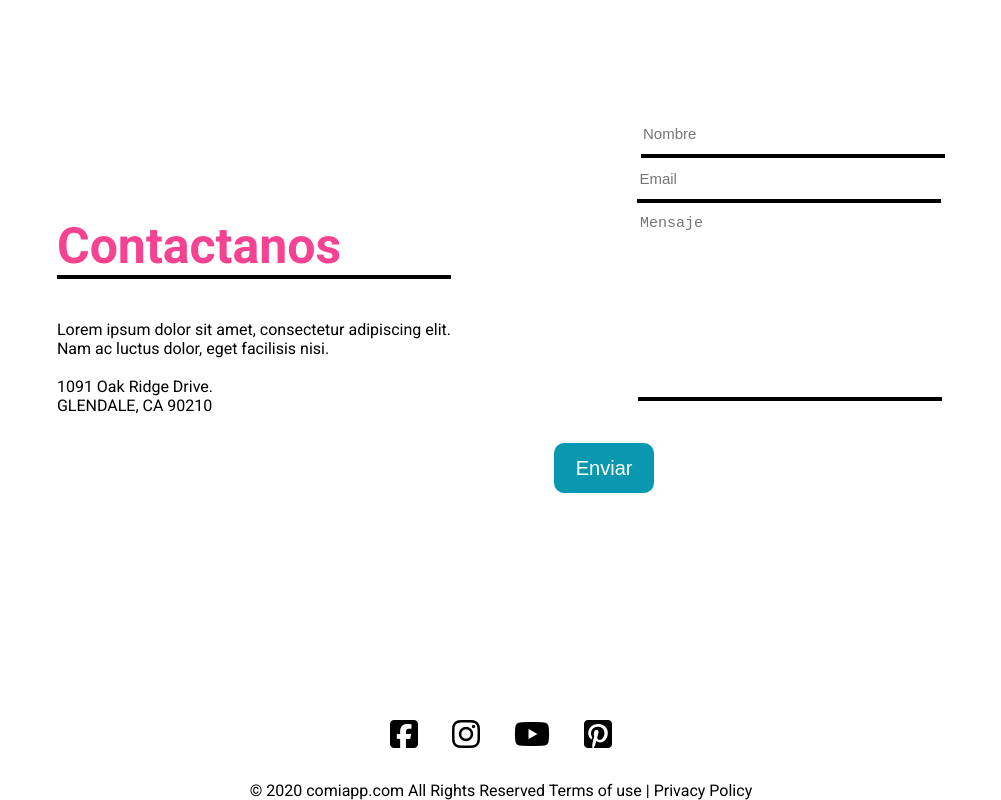
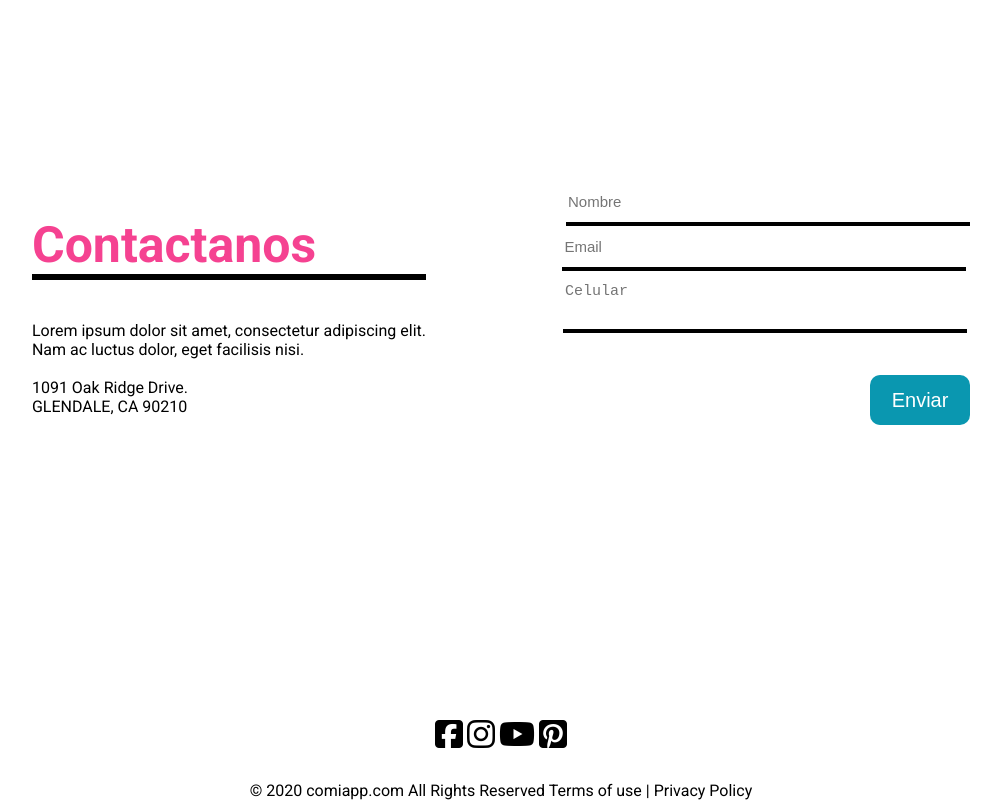
Before and after one commit to paconovellino/master, a plain HTML site: page comiapp/index.html in a window 1280 px wide. Shown: the part 1541-2341 px from the top of the page, without its empty margins (139-1140 px from the left). Drawn offline with Linux system fonts and the light colour scheme.

Commit message:
Add files via upload

```diff
--- a/comiapp/index.html
+++ b/comiapp/index.html
@@ -80,7 +80,7 @@
       </label>
       <label>
         Your msgs:
-        <textarea name="message"  cols="30" rows="10" placeholder="Mensaje"></textarea>
+        <textarea name="message"  placeholder="Celular"></textarea>
       </label>
       <br>
       <br>
@@ -90,10 +90,10 @@
   </div>
   <footer id="footer">
     <div id="social">
-      <i id="icon" class="fab fa-facebook-square fa-2x"></i>
-      <i id="icon" class="fab fa-instagram fa-2x"></i>
-      <i id="icon" class="fab fa-youtube fa-2x"></i>
-      <i id="icon" class="fab fa-pinterest-square fa-2x"></i>
+      <i id="icon-fb" class="fab fa-facebook-square fa-2x"></i>
+      <i id="icon-ig" class="fab fa-instagram fa-2x"></i>
+      <i id="icon-yt" class="fab fa-youtube fa-2x"></i>
+      <i id="icon-pt" class="fab fa-pinterest-square fa-2x"></i>
     </div>
     <p>© 2020 comiapp.com All Rights Reserved Terms of use | Privacy Policy</p>
   </footer>
--- a/comiapp/style.css
+++ b/comiapp/style.css
@@ -118,7 +118,7 @@ header nav a:first-child{
 
 #contacto h1{
    font-size: 50px;
-   border-bottom: black solid 4px;
+   border-bottom: black solid 6px;
    color: #F54291;
 }
 
@@ -126,6 +126,7 @@ header nav a:first-child{
 
     display: flex;
     flex-direction: column;
+
 }
 
 #contacto form input, #contacto form textarea{
@@ -137,7 +138,8 @@ header nav a:first-child{
     padding-bottom: 12px;
     padding-top: 12px;
     resize: none;
-    width: 300px;
+    width: 400px;
+    outline: none;
 }
 
 #contacto label{
@@ -152,6 +154,7 @@ header nav a:first-child{
     border-radius: 10px;
     font-size: 20px;
     border: 0px;
+    align-self: flex-end;
 }
 
 #footer{
```
